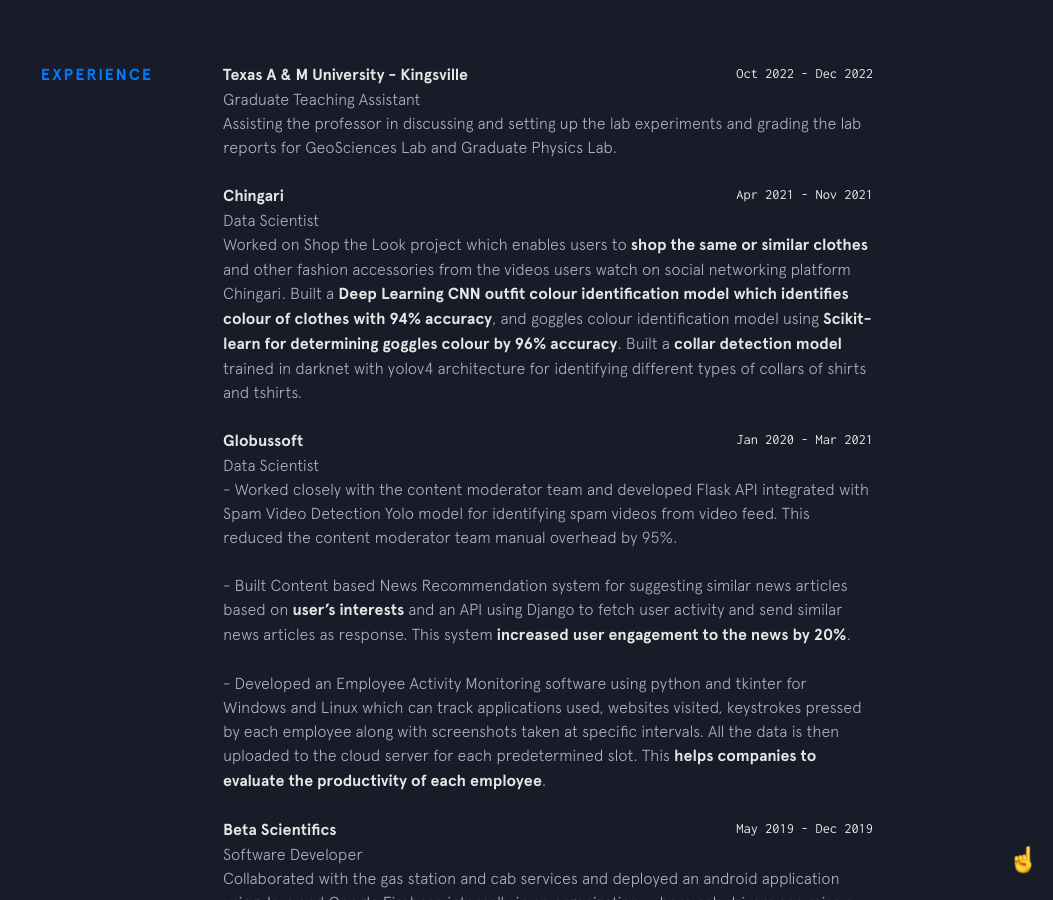
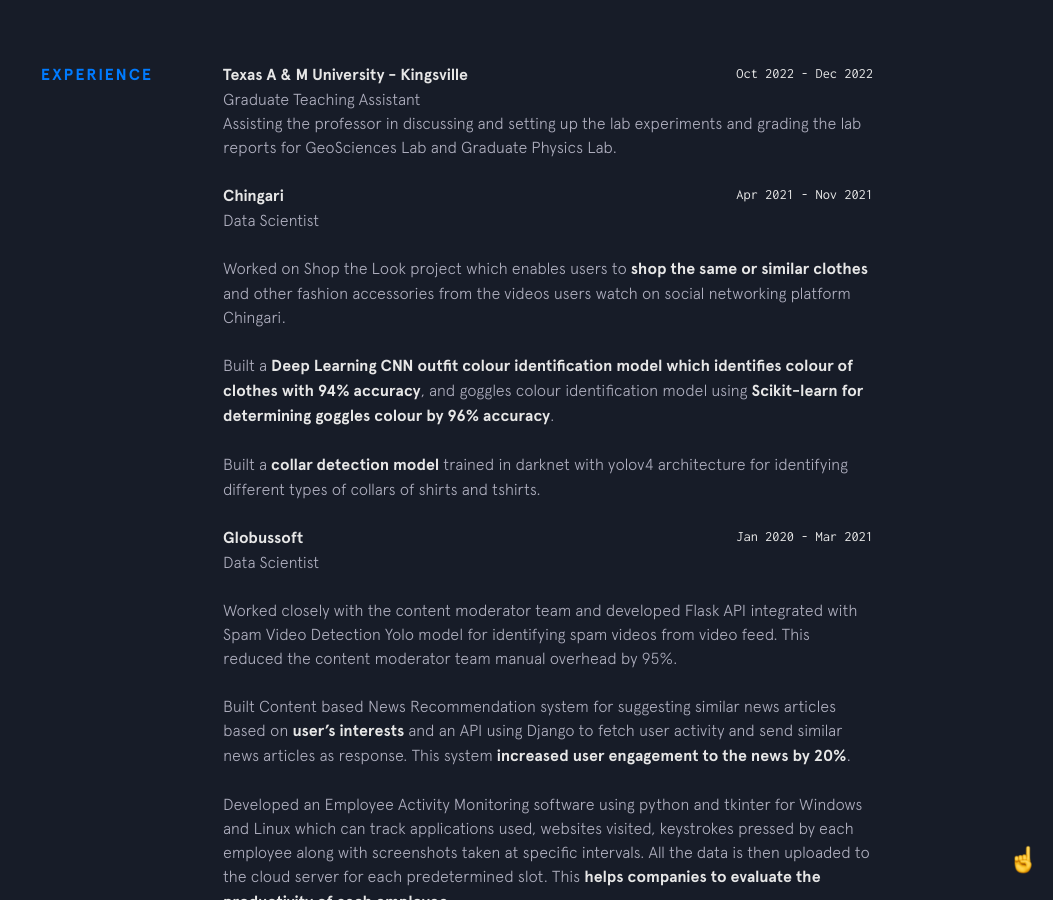
Before and after one commit to srikanthkarre/portfolio, a Jekyll site: the page built from index.html, in a window 1280 px wide and 900 px high, scrolled down 2575 px. Shown: the whole window, without its empty margins (227-1280 px from the left). Built offline with Jekyll 4.4.1, drawn with Linux system fonts in a browser that asks for light colours; nearby versions of some CDN libraries.

Commit message:
Update experience.yml

```diff
--- a/_data/experience.yml
+++ b/_data/experience.yml
@@ -15,7 +15,7 @@
   time: Apr 2021 - Nov 2021
   position: Data Scientist
   location: Bengaluru, India
-  description: <p>Worked on Shop the Look project which enables users to <strong>shop the same or similar clothes</strong> and other fashion accessories from the videos users watch on social networking platform Chingari. Built a <strong>Deep Learning CNN outfit colour identification model which identifies colour of clothes with 94% accuracy</strong>, and goggles colour identification model using <strong>Scikit-learn for determining goggles colour by 96% accuracy</strong>. Built a <strong>collar detection model</strong> trained in darknet with yolov4 architecture for identifying different types of collars of shirts and tshirts.</p>
+  description: <p><br>Worked on Shop the Look project which enables users to <strong>shop the same or similar clothes</strong> and other fashion accessories from the videos users watch on social networking platform Chingari. <br><br>Built a <strong>Deep Learning CNN outfit colour identification model which identifies colour of clothes with 94% accuracy</strong>, and goggles colour identification model using <strong>Scikit-learn for determining goggles colour by 96% accuracy</strong>. <br><br>Built a <strong>collar detection model</strong> trained in darknet with yolov4 architecture for identifying different types of collars of shirts and tshirts.</p>
   used:
     - thing: Python
     - thing: Yolo
@@ -30,7 +30,7 @@
   time: Jan 2020 - Mar 2021
   position: Data Scientist
   location: Bengaluru, India
-  description: <p>- Worked closely with the content moderator team and developed Flask API integrated with Spam Video Detection Yolo model for identifying spam videos from video feed. This </strong>reduced the content moderator team manual overhead by 95%</strong>. <br><br>- Built Content based News Recommendation system for suggesting similar news articles based on <strong>user’s interests</strong> and an API using Django to fetch user activity and send similar news articles as response. This system <strong>increased user engagement to the news by 20%</strong>. <br><br>- Developed an Employee Activity Monitoring software using python and tkinter for Windows and Linux which can track applications used, websites visited, keystrokes pressed by each employee along with screenshots taken at specific intervals. All the data is then uploaded to the cloud server for each predetermined slot. This <strong>helps companies to evaluate the productivity of each employee</strong>.</p>
+  description: <p><br>Worked closely with the content moderator team and developed Flask API integrated with Spam Video Detection Yolo model for identifying spam videos from video feed. This </strong>reduced the content moderator team manual overhead by 95%</strong>. <br><br>Built Content based News Recommendation system for suggesting similar news articles based on <strong>user’s interests</strong> and an API using Django to fetch user activity and send similar news articles as response. This system <strong>increased user engagement to the news by 20%</strong>. <br><br>Developed an Employee Activity Monitoring software using python and tkinter for Windows and Linux which can track applications used, websites visited, keystrokes pressed by each employee along with screenshots taken at specific intervals. All the data is then uploaded to the cloud server for each predetermined slot. This <strong>helps companies to evaluate the productivity of each employee</strong>.</p>
   used:
     - thing: Python
     - thing: Yolo
```
